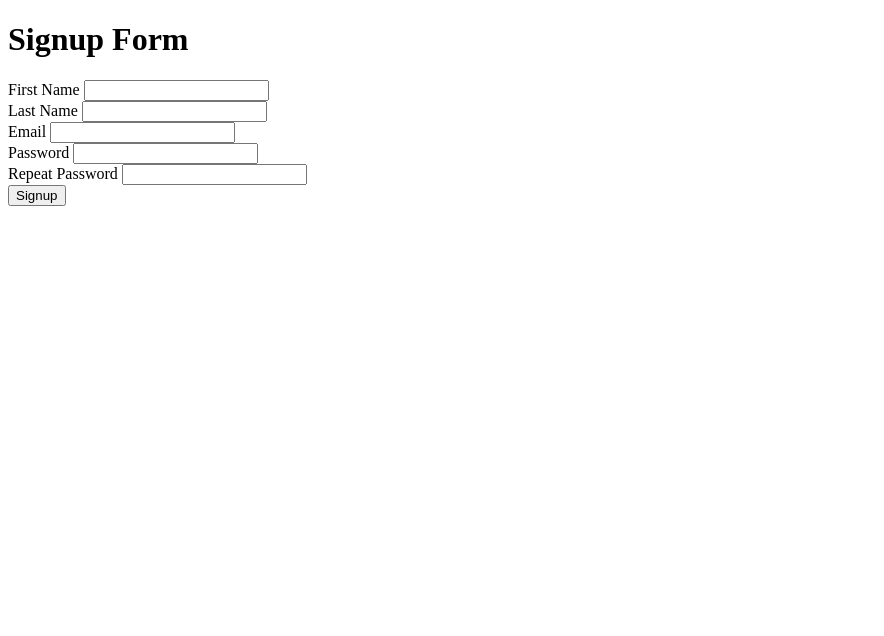
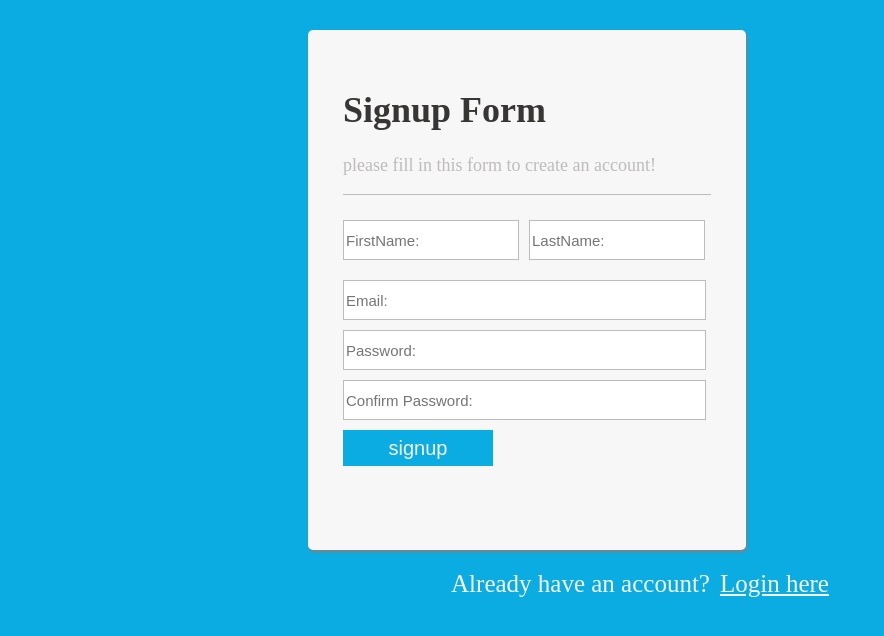
Before and after one commit to hafzamaria/login-signup-without-data-base, a website: page index.html in a window 1280 px wide. Shown: the whole page, without its empty margins (0-884 px from the left). Drawn offline with nearby package versions, Linux system fonts and the light colour scheme.

Commit message:
new commit

```diff
--- a/index.html
+++ b/index.html
@@ -5,43 +5,51 @@
     <meta charset="UTF-8">
     <meta http-equiv="X-UA-Compatible" content="IE=edge">
     <meta name="viewport" content="width=device-width, initial-scale=1.0">
+    <link rel="stylesheet" href="style.css">
     <title>Document</title>
     <script src="https://cdn.jsdelivr.net/npm/axios/dist/axios.min.js"></script>
 
 </head>
 
 <body>
+    <div class="main">
+
+        <div class="start">
     <h1>Signup Form</h1>
-
+    <p class="para">please fill in this form to create an account!</p>
+   </div>
 
     <form onsubmit="signup(); return false ">
-
-        <label for="firstName">First Name</label>
-        <input type="text" id="firstName" required>
+        <div class="names">
+        <label for="firstName"></label>
+        <input type="text" id="firstName" placeholder="FirstName:" required>
         <br>
 
-        <label for="lastName">Last Name</label>
-        <input type="text" id="lastName" required>
+        <label for="lastName"></label>
+        <input type="text" id="lastName" placeholder="LastName:" required>
+        <br>
+      </div>
+        <label for="email"></label>
+        <input class="in1" type="email" id="email" placeholder="Email:" required>
         <br>
 
-        <label for="email">Email</label>
-        <input type="email" id="email" required>
+        <label for="password"></label>
+        <input class="in1" type="password" id="password" placeholder="Password:" required>
         <br>
 
-        <label for="password">Password</label>
-        <input type="password" id="password" required>
+        <label for="repeatPassword"></label>
+        <input class="in1" type="password" id="repeatPassword" placeholder="Confirm Password:" required>
         <br>
-
-        <label for="repeatPassword">Repeat Password</label>
-        <input type="password" id="repeatPassword" required>
-        <br>
-
-        <input type="submit" value="Signup">
+        <button class="but" type="submit">signup</button>
+        <!-- <input type="submit" value="Signup"> -->
     </form>
 
     <p id="message"></p>
 
-
+</div>
+<div class="login">
+    Already have an account?<a href="./login.html">Login here</a>
+    </div>
     <br>
     <br>
 
--- a/style.css
+++ b/style.css
@@ -30,6 +30,9 @@ input{
     font-size: 15px;
 
 }
+.in1{
+    margin-bottom: 10px;
+}
 .names{
     display: flex;
     margin-top: 25px;
```
